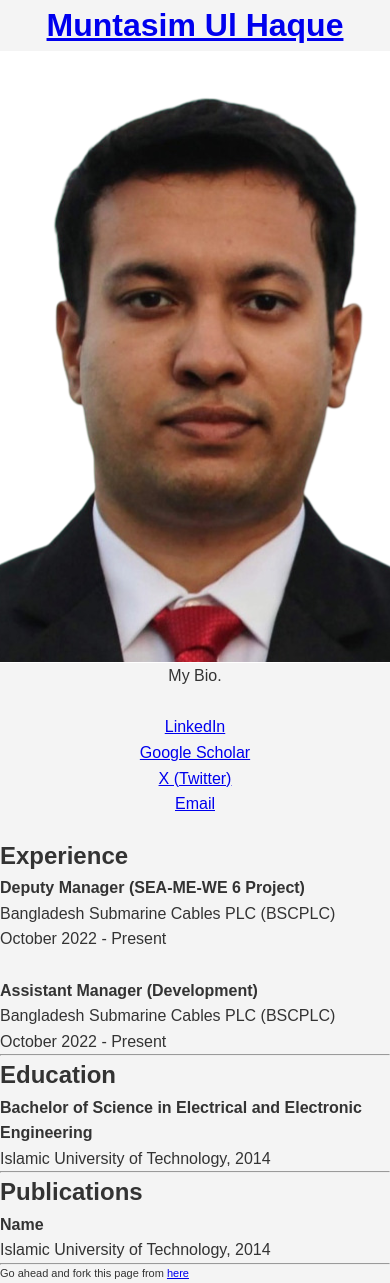
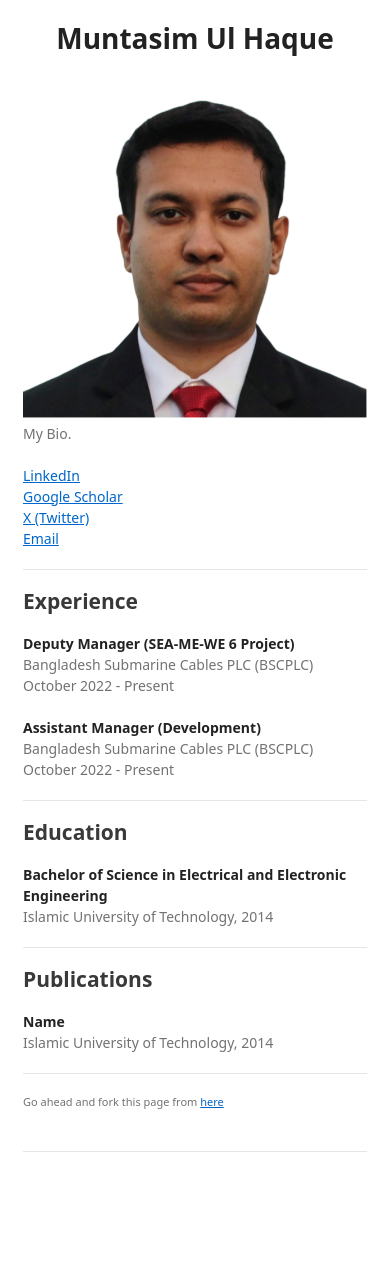
Before and after one commit to muntasimulhaque/muntasimulhaque.github.io, a Jekyll site: the page built from index.md, in a window 390 px wide. Built offline with Jekyll 4.4.1, drawn with Linux system fonts in a browser that asks for light colours; our own code applies the rules of GitHub Pages for plain Markdown files; a script that is not in the unit is left out; after the commit the page ends 1195 px from its top, so only the background shows below that.

Commit message:
Update style.css

```diff
--- a/assets/css/style.css
+++ b/assets/css/style.css
@@ -1,72 +1,273 @@
-* {
-  box-sizing: border-box;
-  margin: 0;
-  padding: 0;
+body {
+  background-color: #fff;
+  padding: 50px;
+  font: 14px/1.5 "Noto Sans", "Helvetica Neue", Helvetica, Arial, sans-serif;
+  color: #727272;
+  font-weight: 400;
 }
 
-body {
-  font-family: Arial, sans-serif;
-  background-color: #f4f4f4;
-  color: #333;
-  line-height: 1.6;
+h1, h2, h3, h4, h5, h6 {
+  color: #222;
+  margin: 0 0 20px;
 }
 
-.container {
-  max-width: 1100px;
+p, ul, ol, table, pre, dl {
+  margin: 0 0 20px;
+}
+
+h1, h2, h3 {
+  line-height: 1.1;
+}
+
+h1 {
+  font-size: 28px;
+  text-align: center;
+}
+
+h2 {
+  color: #393939;
+}
+
+h3, h4, h5, h6 {
+  color: #494949;
+}
+
+a {
+  color: #0066cc;  /* Keep the current link color */
+  text-decoration: underline;
+}
+
+a:hover {
+  color: #004499;  /* Darker blue for hover, similar to Apple's style */
+}
+
+a:visited {
+  color: #540099;  /* Purple for visited, similar to Apple's style */
+}
+
+.wrapper {
+  width: 860px;
   margin: 0 auto;
-  padding: 20px;
+}
+
+blockquote {
+  border-left: 1px solid #e5e5e5;
+  margin: 0;
+  padding: 0 0 0 20px;
+  font-style: italic;
+}
+
+code, pre {
+  font-family: Monaco, Bitstream Vera Sans Mono, Lucida Console, Terminal, Consolas, Liberation Mono, DejaVu Sans Mono, Courier New, monospace;
+  color: #333;
+  font-size: 12px;
+}
+
+pre {
+  padding: 8px 15px;
+  background: #f8f8f8;
+  border-radius: 5px;
+  border: 1px solid #e5e5e5;
+  overflow-x: auto;
+}
+
+table {
+  width: 100%;
+  border-collapse: collapse;
+}
+
+th, td {
+  text-align: left;
+  padding: 5px 10px;
+  border-bottom: 1px solid #e5e5e5;
+}
+
+dt {
+  color: #444;
+  font-weight: 700;
+}
+
+th {
+  color: #444;
+}
+
+img {
+  max-width: 100%;
 }
 
 header {
-  display: flex;
-  justify-content: space-between;
-  align-items: center;
-  margin-bottom: 20px;
+  width: 270px;
+  float: left;
+  position: fixed;
+  -webkit-font-smoothing: subpixel-antialiased;
 }
 
-.profile {
-  display: flex;
-  align-items: center;
+header h1 a {
+  color: #222 !important;  /* Force color to remain unchanged */
+  text-decoration: none;
 }
 
-.profile img {
-  border-radius: 50%;
-  width: 150px;
-  height: 150px;
-  object-fit: cover;
-  margin-right: 20px;
+header h1 a:hover, header h1 a:visited {
+  color: #222 !important;  /* Force color to remain unchanged on hover and when visited */
+  text-decoration: none;
 }
 
-h1 {
-  font-size: 2rem;
+header ul {
+  list-style: none;
+  height: 40px;
+  padding: 0;
+  background: #f4f4f4;
+  border-radius: 5px;
+  border: 1px solid #e0e0e0;
+  width: 270px;
 }
 
-.experience h2 {
-  font-size: 1.5rem;
-  color: #555;
+header li {
+  width: 89px;
+  float: left;
+  border-right: 1px solid #e0e0e0;
+  height: 40px;
 }
 
-.experience-content {
-  margin-top: 20px;
+header li:first-child a {
+  border-radius: 5px 0 0 5px;
 }
 
-.experience-content p {
-  margin-bottom: 10px;
-  font-size: 1.2rem;
+header li:last-child a {
+  border-radius: 0 5px 5px 0;
 }
 
-/* Responsive Adjustments */
-@media (max-width: 768px) {
-  header {
-    flex-direction: column;
-    text-align: center;
+header ul a {
+  line-height: 1;
+  font-size: 11px;
+  color: #676767;
+  display: block;
+  text-align: center;
+  padding-top: 6px;
+  height: 34px;
+  text-decoration: none;
+}
+
+header ul a:hover, header ul a:focus {
+  color: #004499;  /* Darker blue for hover, similar to Apple's style */
+  font-weight: bold;
+}
+
+header ul a:active {
+  background-color: #f0f0f0;
+}
+
+strong {
+  color: #222;
+  font-weight: 700;
+}
+
+header ul li + li + li {
+  border-right: none;
+  width: 89px;
+}
+
+header ul a strong {
+  font-size: 14px;
+  display: block;
+  color: #222;
+}
+
+section {
+  width: 500px;
+  float: right;
+  padding-bottom: 50px;
+}
+
+small {
+  font-size: 11px;
+}
+
+hr {
+  border: 0;
+  background: #e5e5e5;
+  height: 1px;
+  margin: 0 0 20px;
+}
+
+footer {
+  width: 270px;
+  float: left;
+  position: fixed;
+  bottom: 50px;
+  -webkit-font-smoothing: subpixel-antialiased;
+}
+
+@media print, screen and (max-width: 960px) {
+  div.wrapper {
+    width: auto;
+    margin: 0;
   }
 
-  .profile {
-    flex-direction: column;
+  header, section, footer {
+    float: none;
+    position: static;
+    width: auto;
   }
 
-  .profile img {
-    margin-bottom: 10px;
+  header {
+    padding-right: 320px;
+  }
+
+  section {
+    border: 1px solid #e5e5e5;
+    border-width: 1px 0;
+    padding: 20px 0;
+    margin: 0 0 20px;
+  }
+
+  header a small {
+    display: inline;
+  }
+
+  header ul {
+    position: absolute;
+    right: 50px;
+    top: 52px;
   }
 }
+
+@media print, screen and (max-width: 720px) {
+  body {
+    word-wrap: break-word;
+  }
+
+  header {
+    padding: 0;
+  }
+
+  header ul, header p.view {
+    position: static;
+  }
+
+  pre, code {
+    word-wrap: normal;
+  }
+}
+
+@media print, screen and (max-width: 480px) {
+  body {
+    padding: 15px;
+  }
+
+  header ul {
+    width: 99%;
+  }
+
+  header li, header ul li + li + li {
+    width: 33%;
+  }
+}
+
+@media print {
+  body {
+    padding: 0.4in;
+    font-size: 12pt;
+    color: #444;
+  }
+}
```
